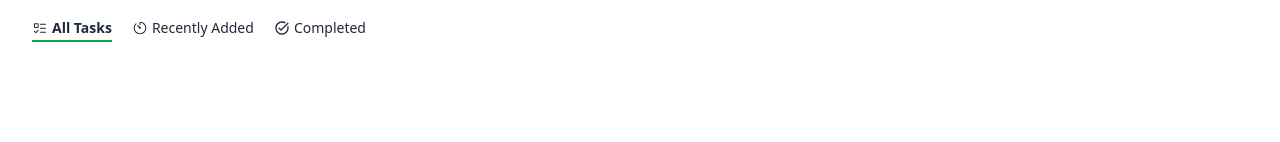
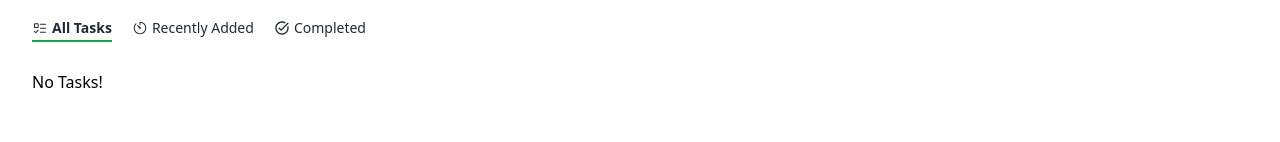
Before and after one commit to juned012/React-Todo-App, a React (Vite) app: page / in a window 1280 px wide. Shown: the part 158-300 px from the top of the page. Built offline with nearby package versions, Linux system fonts and the light colour scheme.

Commit message:
Added a text for when task is not added then it will be show

```diff
--- a/src/components/Card.jsx
+++ b/src/components/Card.jsx
@@ -5,6 +5,10 @@ const Card = () => {
   const { todoData } = useContext(TodoContext);
 
   return (
+    <>
+      {todoData.length === 0 ? (
+        <h2>No Tasks!</h2>
+      ) : (
         <>
           {todoData.map((todo, index) => (
             <div
@@ -18,6 +22,8 @@ const Card = () => {
             </div>
           ))}
         </>
+      )}
+    </>
   );
 };
 
```
Lines whose indentation alone changed are shown as unchanged.
